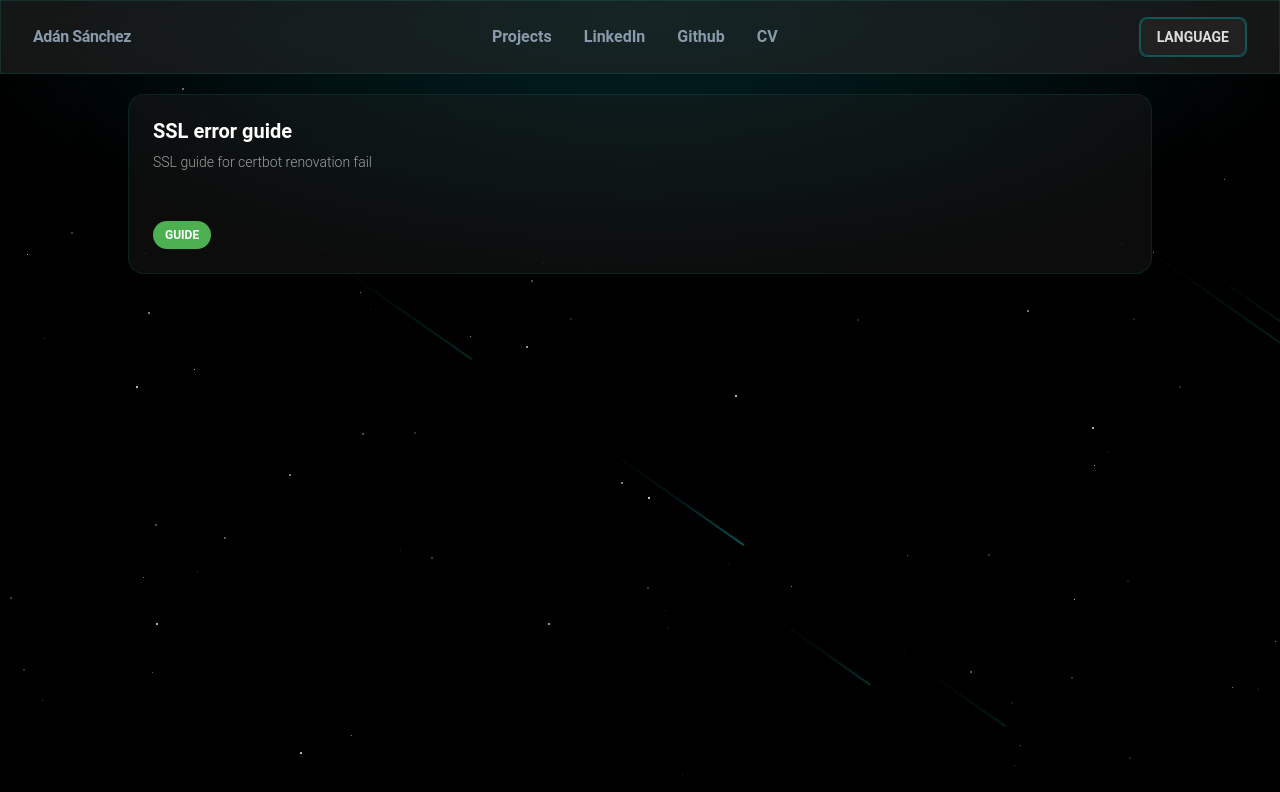
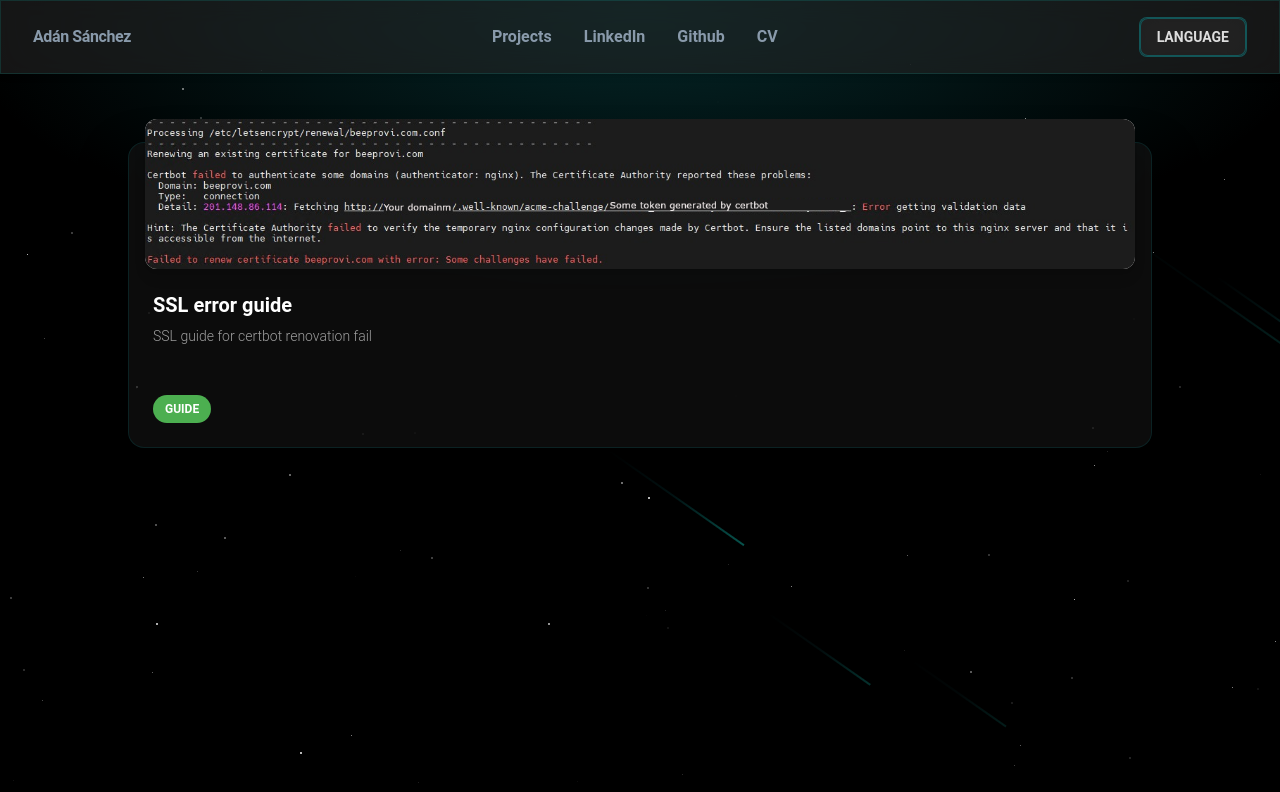
Before and after one commit to DEadMan10sds/Portfolio, a React (Vite) app: page /projects in a window 1280 px wide. Shown: the top 792 px of the page. Built offline with nearby package versions, Linux system fonts and the light colour scheme.

Commit message:
ADD: Image on card header for project card

```diff
--- a/src/Pages/Projects.tsx
+++ b/src/Pages/Projects.tsx
@@ -11,8 +11,8 @@ export const Projects = () => {
 
   return (
     <>
-      {projectsList.map((project) => (
-        <ProjectCard key={project.title} project={project} />
+      {projectsList.map((project, index) => (
+        <ProjectCard key={`${project.title}-${index}`} project={project} />
       ))}
     </>
   );
--- a/src/components/ProjectCard.tsx
+++ b/src/components/ProjectCard.tsx
@@ -2,6 +2,7 @@ import {
   Card,
   CardBody,
   CardFooter,
+  CardHeader,
   Chip,
   Typography,
 } from "@material-tailwind/react";
@@ -36,8 +37,10 @@ export type ProjectArguments = {
 function ProjectCard({ project }: { project: ProjectArguments }) {
   const { t } = useTranslation();
   return (
-    <>
-      <Card className="rounded-2xl bg-[rgba(33,33,33,0.38)] backdrop-blur-xl border border-[rgba(13,115,119,0.22)] shadow-[0_18px_50px_rgba(0,0,0,0.45)]">
+    <Card className="rounded-2xl mt-12 bg-[rgba(33,33,33,0.38)] backdrop-blur-xl border border-[rgba(13,115,119,0.22)] shadow-[0_18px_50px_rgba(0,0,0,0.45)]">
+      <CardHeader>
+        <img src="CertbotError.png" alt="imgdeprueba" />
+      </CardHeader>
       <CardBody className="flex h-full flex-col gap-4">
         <div className="mt-auto">
           <Typography variant="h5" className="text-white leading-tight">
@@ -53,11 +56,12 @@ function ProjectCard({ project }: { project: ProjectArguments }) {
       {/* //TODO: Optimize to avoid '0' when used just '&&' */}
       {project.tags.length ? (
         <CardFooter>
-            {project.tags.map((tag: string) => {
+          {project.tags.map((tag: string, index: number) => {
             //TODO: Fix types of tags structure
             const tagSelected = tagsDictionary[tag];
             return (
               <Chip
+                key={`${project.title}-tag-${index}`}
                 className="w-fit rounded-full"
                 color={tagSelected.color}
                 value={t(tagSelected.text)}
@@ -69,7 +73,6 @@ function ProjectCard({ project }: { project: ProjectArguments }) {
         <></>
       )}
     </Card>
-    </>
   );
 }
 
```
Also changed, not shown: public/CertbotError.png (added). Lines whose indentation alone changed are shown as unchanged.
